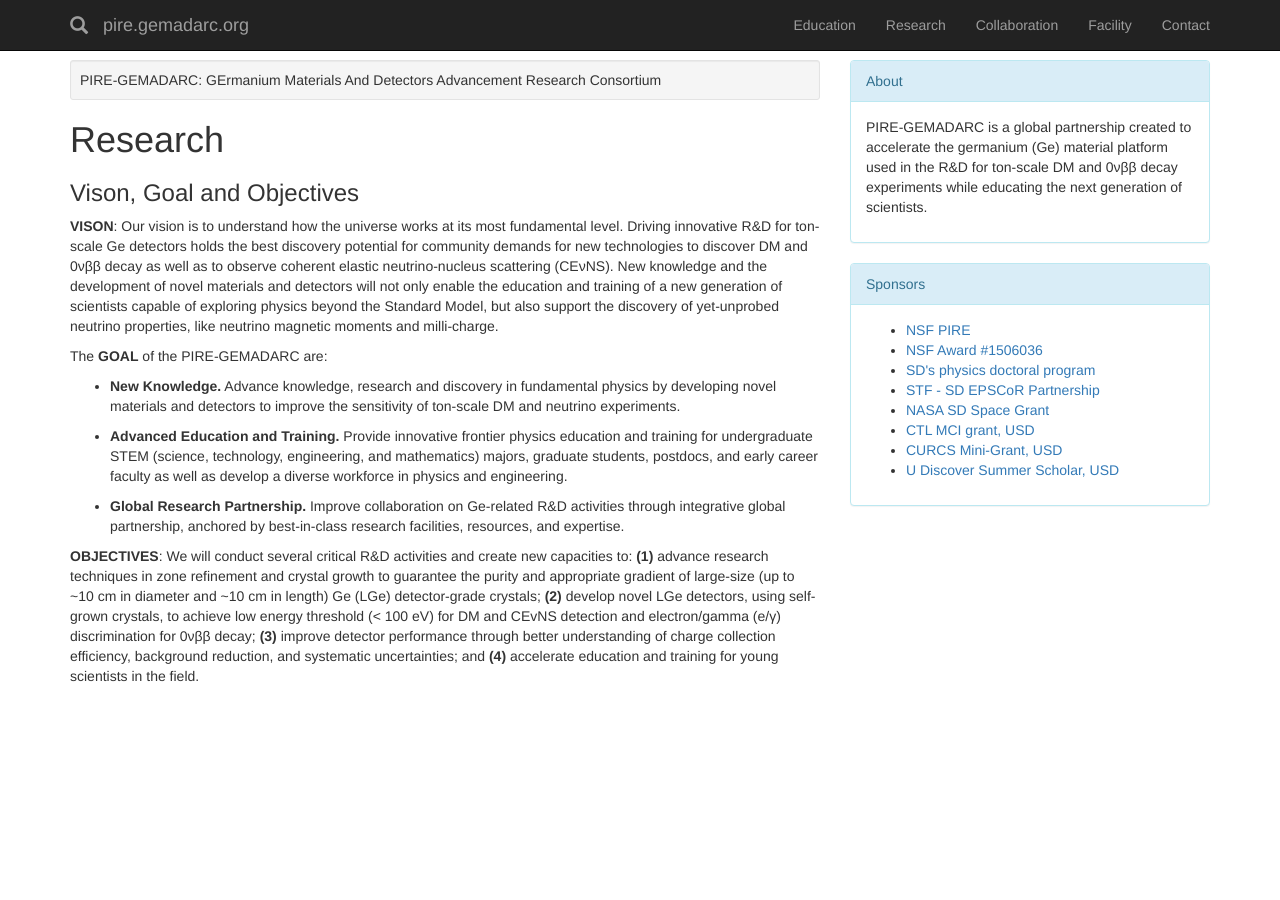
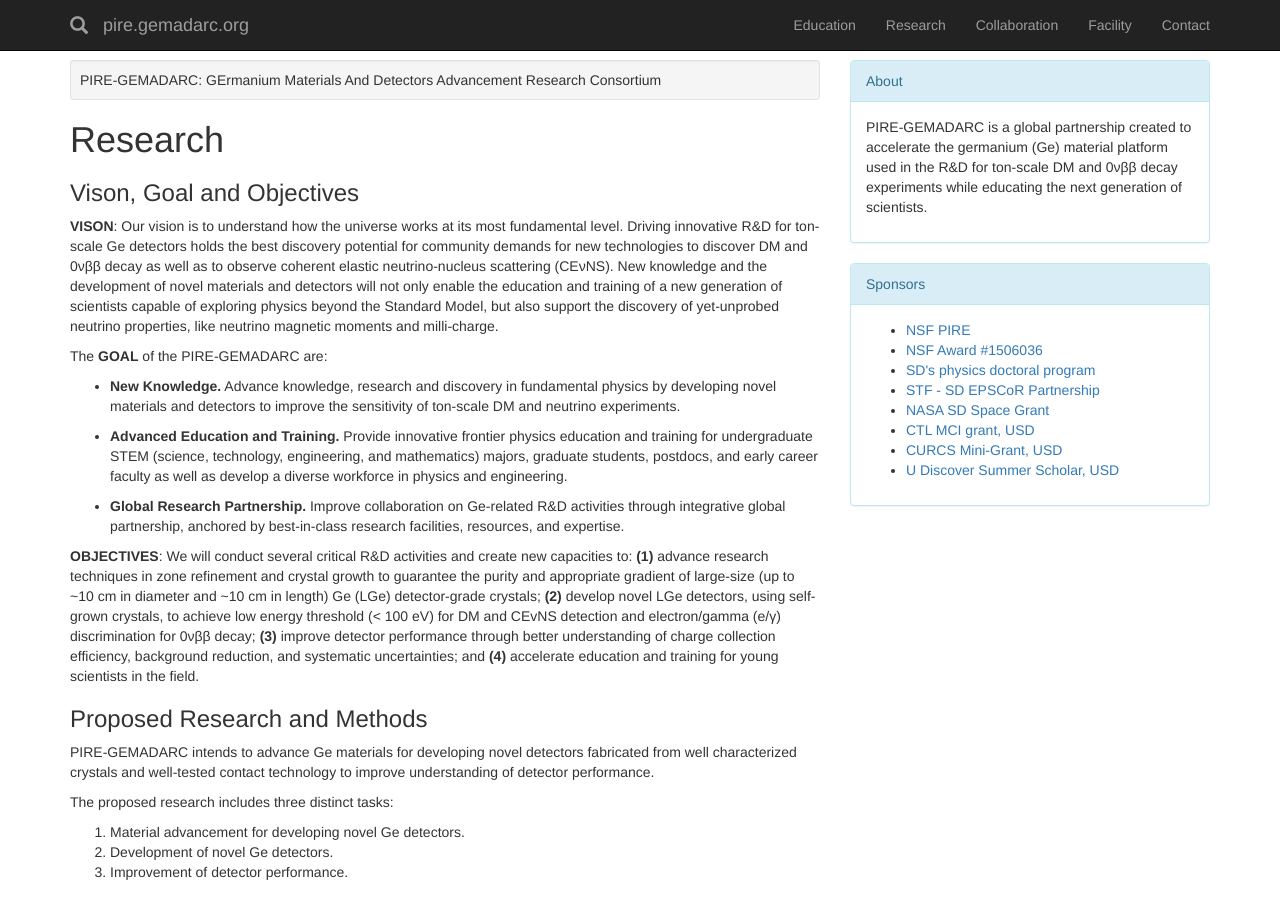
Before and after one commit to gemadarc/gemadarc.github.io, a Jekyll site: the page built from research.md, in a window 1280 px wide. Built offline with Jekyll 4.4.1, drawn with Linux system fonts in a browser that asks for light colours; nearby versions of some CDN libraries; our own code applies the rules of GitHub Pages for plain Markdown files.

Commit message:
Update research.md

```diff
--- a/research.md
+++ b/research.md
@@ -29,3 +29,12 @@ develop novel LGe detectors, using self-grown crystals, to achieve low energy th
 DM and CEvNS detection and electron/gamma (e/γ) discrimination for 0νββ decay; **(3)** improve detector
 performance through better understanding of charge collection efficiency, background reduction, and systematic
 uncertainties; and **(4)** accelerate education and training for young scientists in the field.
+
+### Proposed Research and Methods
+PIRE-GEMADARC intends to advance Ge materials for developing novel detectors fabricated from well characterized
+crystals and well-tested contact technology to improve understanding of detector performance.
+
+The proposed research includes three distinct tasks:
+1. Material advancement for developing novel Ge detectors.
+2. Development of novel Ge detectors.
+3. Improvement of detector performance.
```
